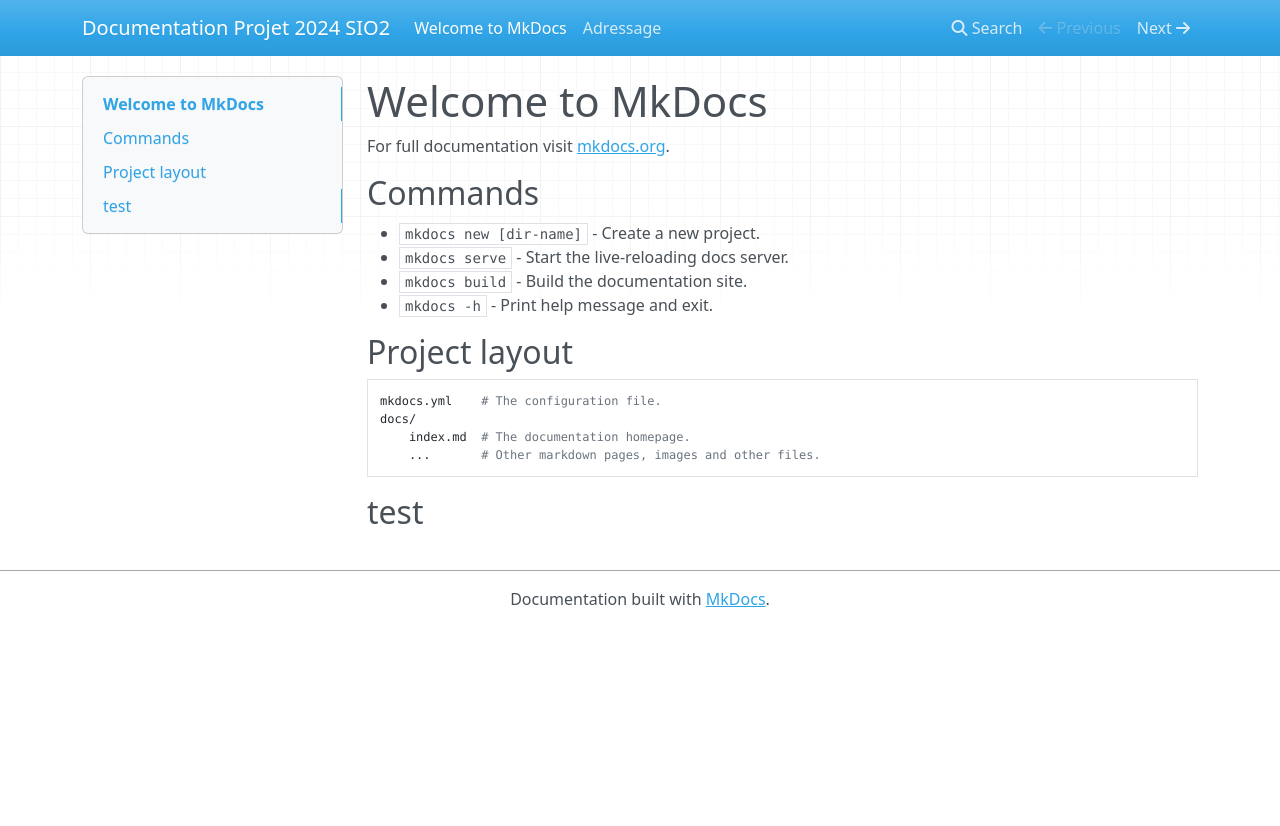
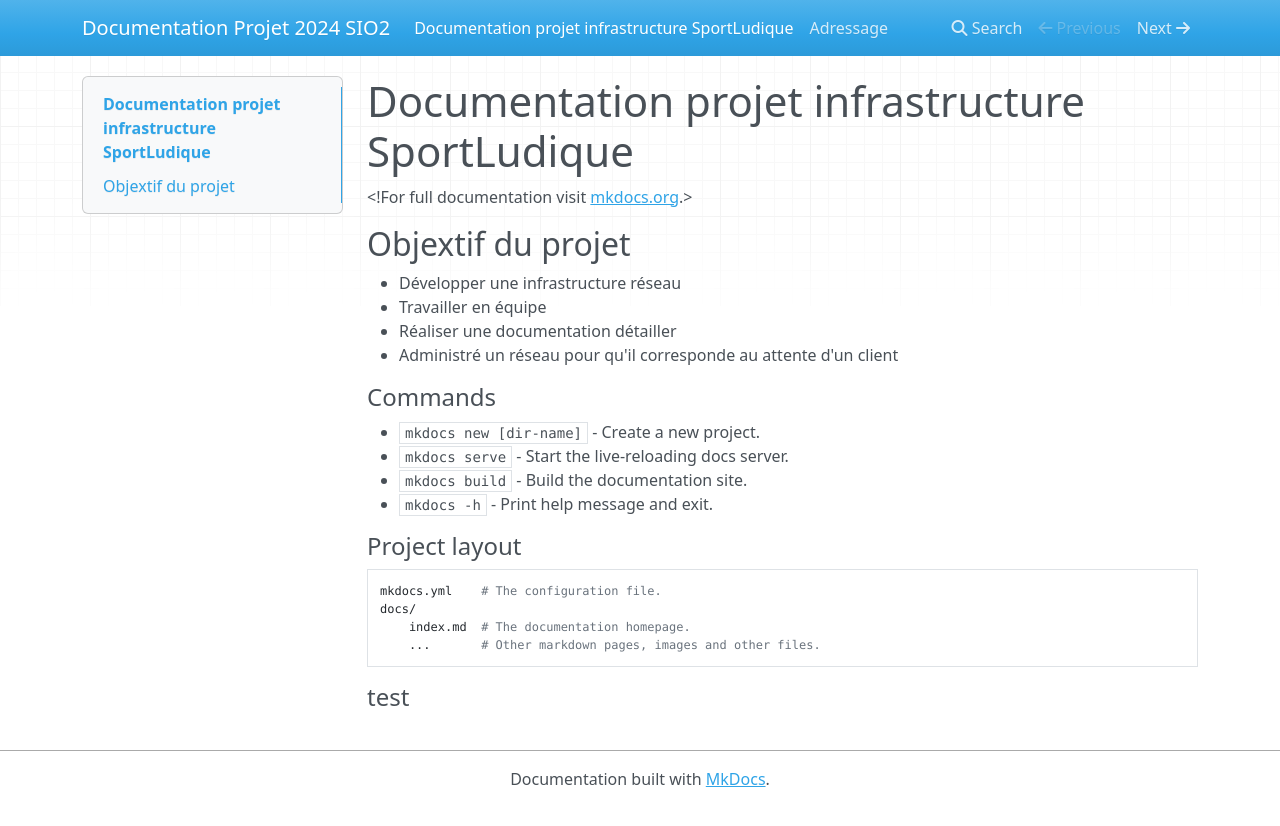
Before and after one commit to ThibaultT28000/Doc_2024_Chartres_SIO2, an MkDocs documentation site: the page built from docs/index.md, in a window 1280 px wide. Shown: the top 826 px of the page. Built offline with MkDocs 1.6.1, drawn with Linux system fonts in a browser that asks for light colours; nearby versions of some CDN libraries.

Commit message:
Update index.md

```diff
--- a/docs/index.md
+++ b/docs/index.md
@@ -1,17 +1,26 @@
-# Welcome to MkDocs
-For full documentation visit [mkdocs.org](https://www.mkdocs.org).
+# Documentation projet infrastructure SportLudique
 
-## Commands
+<!For full documentation visit [mkdocs.org](https://www.mkdocs.org).>
+
+## Objextif du projet
+
+* Développer une infrastructure réseau
+* Travailler en équipe
+* Réaliser une documentation détailler
+* Administré un réseau pour qu'il corresponde au attente d'un client
+
+
+#### Commands
 
 * `mkdocs new [dir-name]` - Create a new project.
 * `mkdocs serve` - Start the live-reloading docs server.
 * `mkdocs build` - Build the documentation site.
 * `mkdocs -h` - Print help message and exit.
 
-## Project layout
+#### Project layout
 
     mkdocs.yml    # The configuration file.
     docs/
         index.md  # The documentation homepage.
         ...       # Other markdown pages, images and other files.
-## test
+#### test
```
